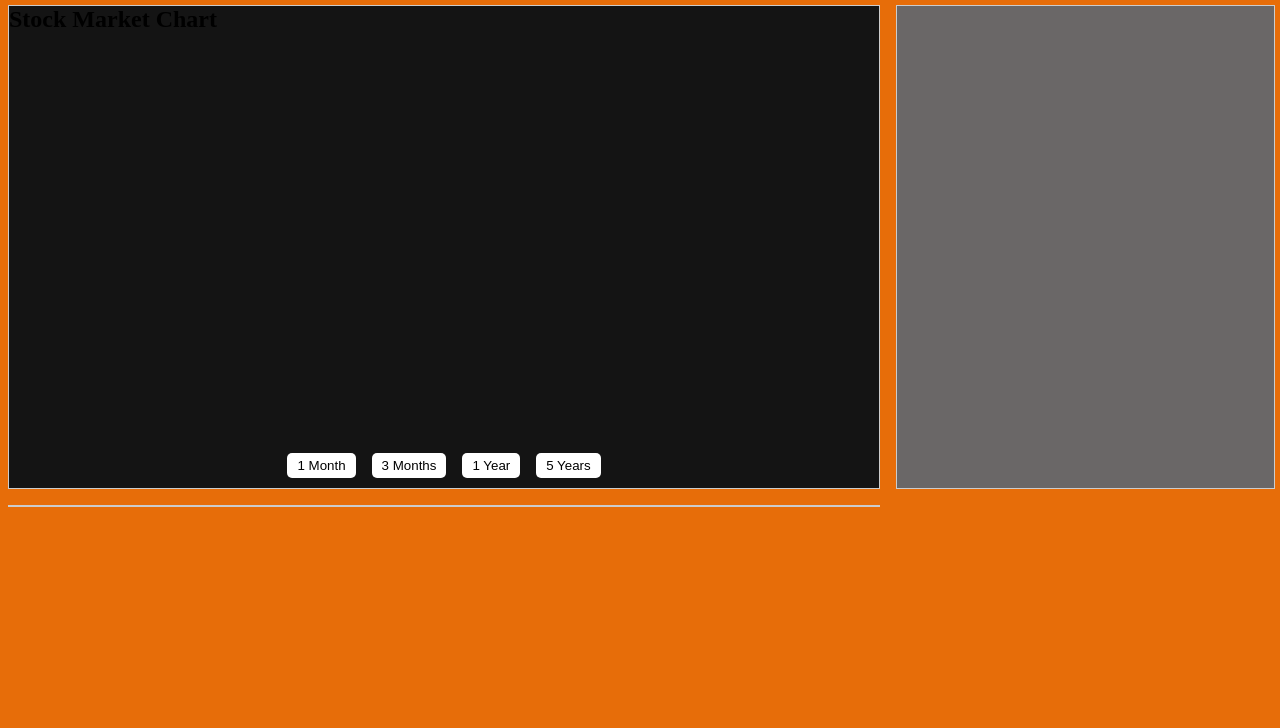
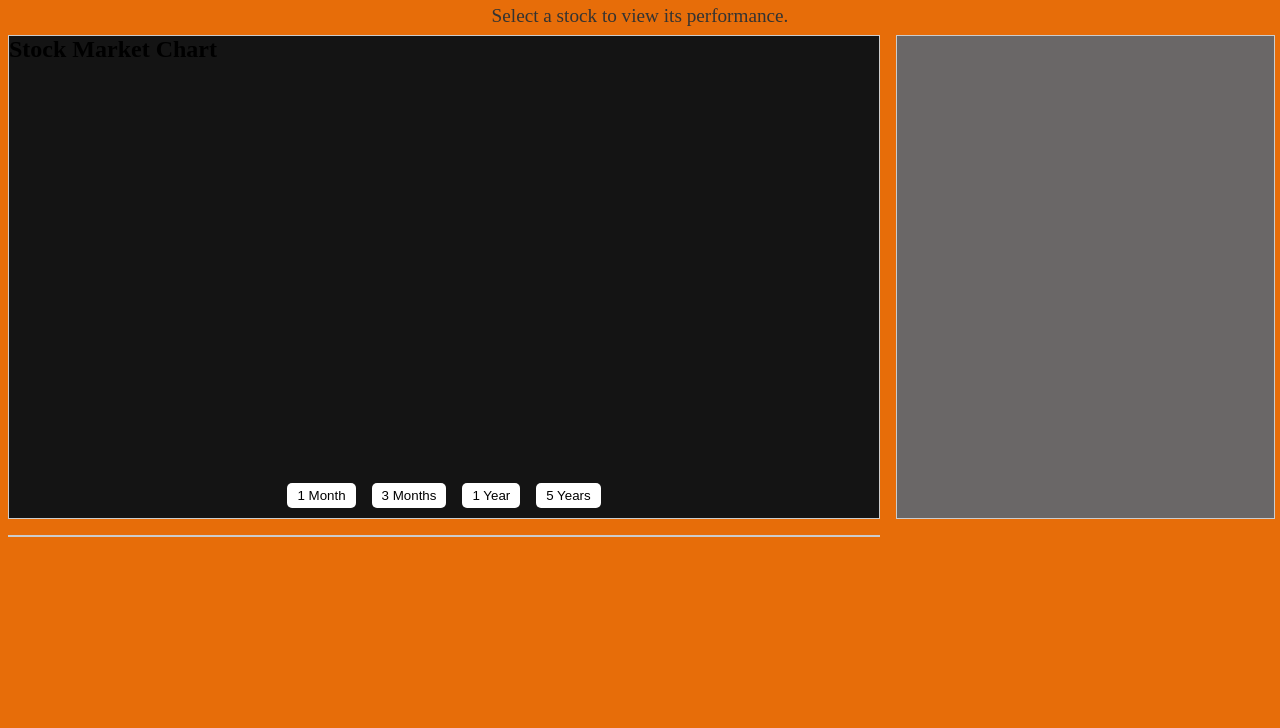
Before and after one commit to vazurkar/StockMarket-Dashboard, a website with bundled scripts: page index.html in a window 1280 px wide. Shown: the part 72-800 px from the top of the page. Built offline with nearby package versions, Linux system fonts and the light colour scheme; no server answers.

Commit message:
Added new paragraph below h1 tag for better understanding

```diff
--- a/index.html
+++ b/index.html
@@ -12,6 +12,7 @@
   </head>
   <body>
     <h1 class="header">Stock Market Analysis</h1>
+    <p id="stockDescription">Select a stock to view its performance.</p>
     <div class="main">
       <div class="chart">
         <h2 id="stockTitle">Stock Market Chart</h2>
--- a/style.css
+++ b/style.css
@@ -10,6 +10,11 @@ body {
 h1 {
   text-align: center;
   margin: 20px 0;
+}
+#stockDescription{
+  text-align: center;
+  font-size: 1.2rem;
+  color: #333;
 }
 .main {
   display: grid;
```
